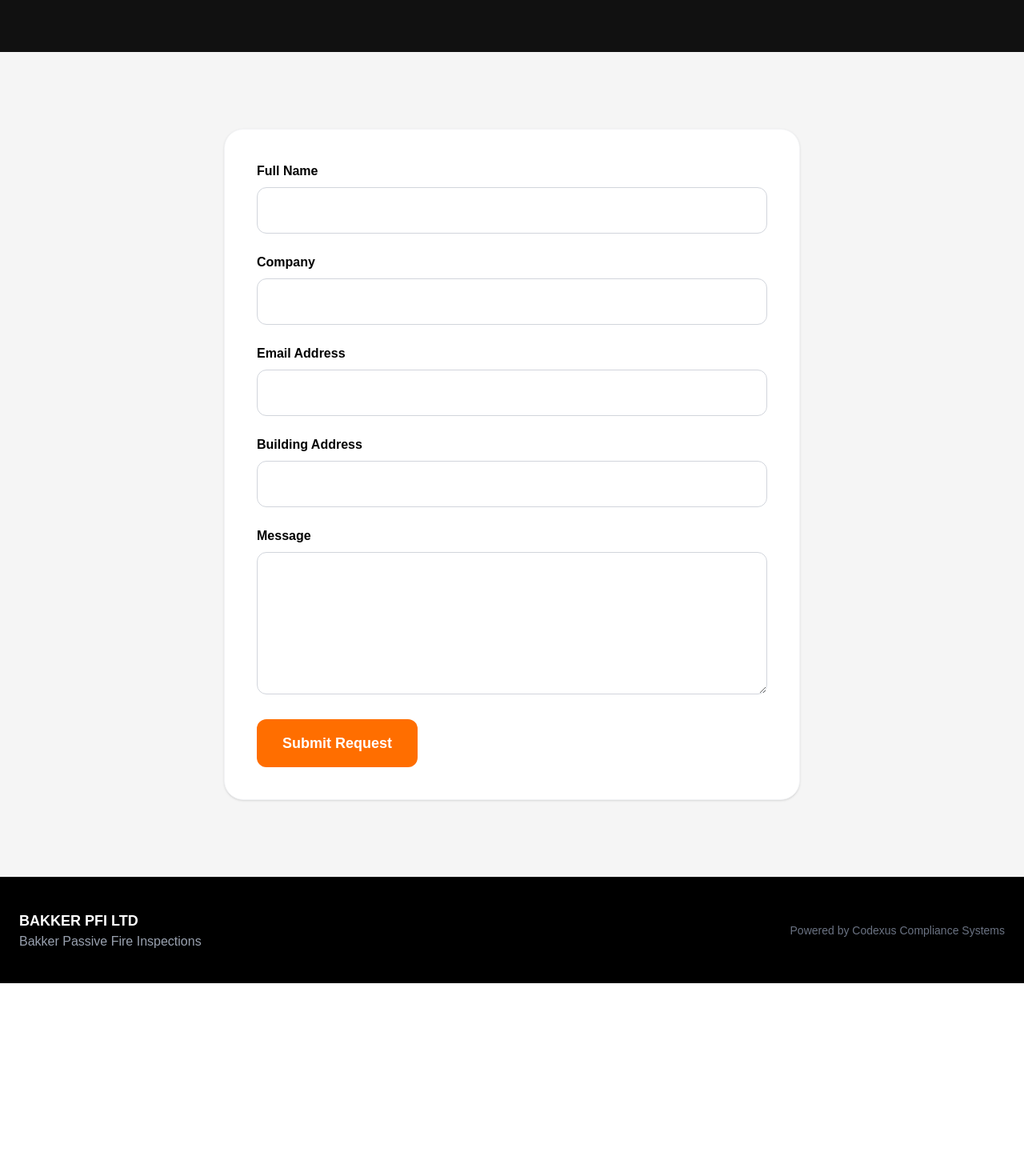
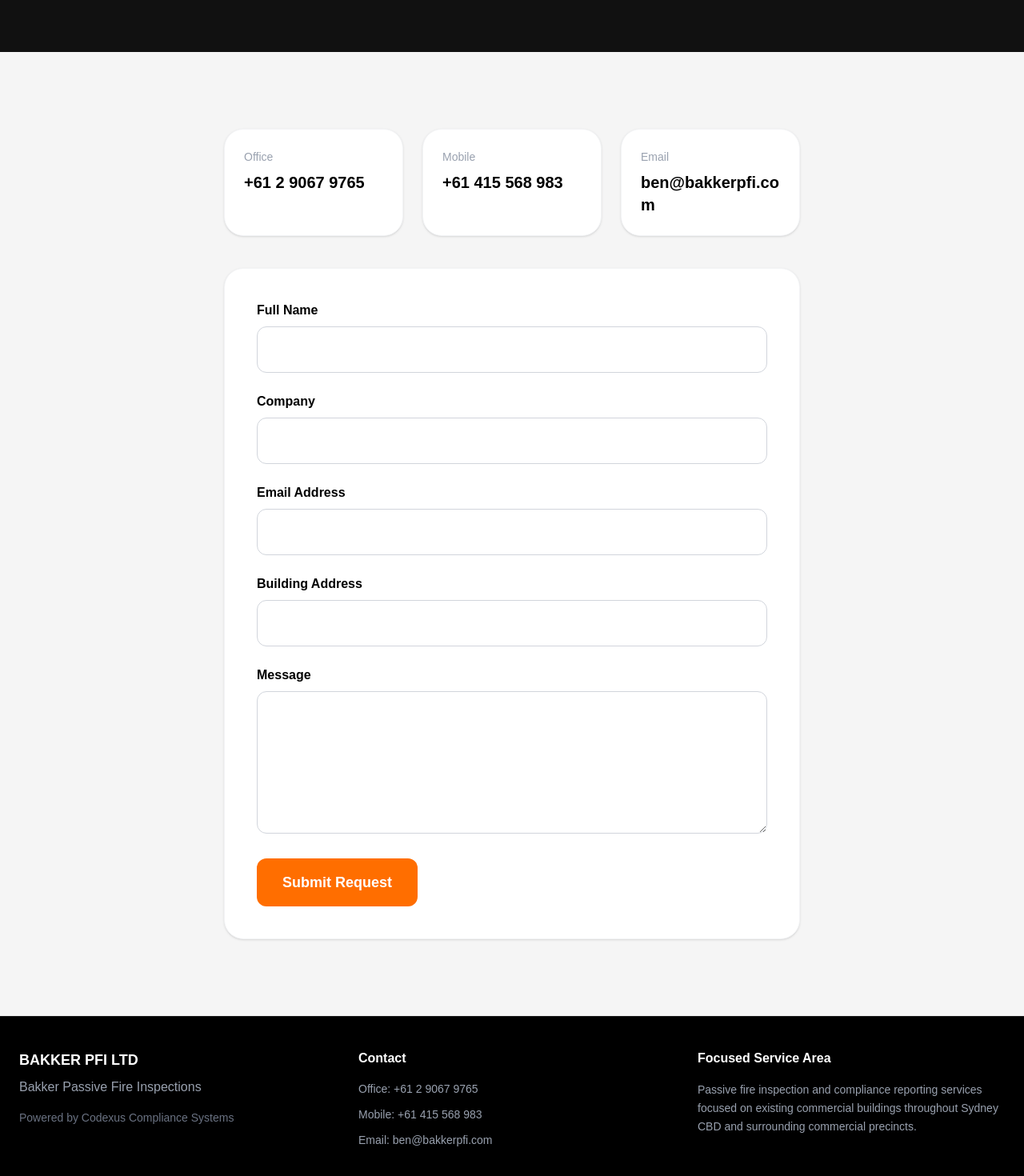
Before and after one commit to bakkerpfi/bpfi-aus, a Next.js app: page /contact in a window 1280 px wide. Shown: the part 686-2156 px from the top of the page at 80% size. Before the commit the page ends 1915 px from the top, so only its background shows below. Built offline with nearby package versions, Linux system fonts and the light colour scheme.

Commit message:
contact update

```diff
--- a/app/contact/page.tsx
+++ b/app/contact/page.tsx
@@ -19,6 +19,40 @@
       </section>
 
       <section className="max-w-3xl mx-auto px-6 py-24">
+        <div className="grid md:grid-cols-3 gap-6 mb-10">
+  <div className="bg-white rounded-3xl p-6 border border-gray-100 shadow-sm">
+    <p className="text-sm text-gray-400 mb-2">Office</p>
+
+    <a
+      href="tel:+61290679765"
+      className="text-xl font-bold hover:text-[#ff6e00] transition-colors"
+    >
+      +61 2 9067 9765
+    </a>
+  </div>
+
+  <div className="bg-white rounded-3xl p-6 border border-gray-100 shadow-sm">
+    <p className="text-sm text-gray-400 mb-2">Mobile</p>
+
+    <a
+      href="tel:+61415568983"
+      className="text-xl font-bold hover:text-[#ff6e00] transition-colors"
+    >
+      +61 415 568 983
+    </a>
+  </div>
+
+  <div className="bg-white rounded-3xl p-6 border border-gray-100 shadow-sm">
+    <p className="text-sm text-gray-400 mb-2">Email</p>
+
+    <a
+      href="mailto:ben@bakkerpfi.com"
+      className="text-xl font-bold hover:text-[#ff6e00] transition-colors break-all"
+    >
+      ben@bakkerpfi.com
+    </a>
+  </div>
+</div>
         <form className="bg-white rounded-3xl p-10 shadow-sm border border-gray-100 space-y-6">
           <div>
             <label className="block mb-2 font-semibold">
--- a/components/Footer.tsx
+++ b/components/Footer.tsx
@@ -1,17 +1,65 @@
 export default function Footer() {
   return (
     <footer className="bg-black text-white py-10 border-t border-white/10">
-      <div className="max-w-7xl mx-auto px-6 flex flex-col md:flex-row items-center justify-between gap-4">
-        <div>
-          <p className="font-bold text-lg">BAKKER PFI LTD</p>
+      <div className="max-w-7xl mx-auto px-6">
+        <div className="grid md:grid-cols-3 gap-10 items-start">
+          <div>
+            <p className="font-bold text-lg">BAKKER PFI LTD</p>
 
-          <p className="text-gray-400">
-            Bakker Passive Fire Inspections
-          </p>
-        </div>
+            <p className="text-gray-400 mt-2">
+              Bakker Passive Fire Inspections
+            </p>
 
-        <div className="text-gray-500 text-sm">
-          Powered by Codexus Compliance Systems
+            <p className="text-gray-500 mt-4 text-sm">
+              Powered by Codexus Compliance Systems
+            </p>
+          </div>
+
+          <div>
+            <p className="font-semibold mb-4">Contact</p>
+
+            <div className="space-y-3 text-gray-400 text-sm">
+              <p>
+                Office:{" "}
+                <a
+                  href="tel:+61290679765"
+                  className="hover:text-white transition-colors"
+                >
+                  +61 2 9067 9765
+                </a>
+              </p>
+
+              <p>
+                Mobile:{" "}
+                <a
+                  href="tel:+61415568983"
+                  className="hover:text-white transition-colors"
+                >
+                  +61 415 568 983
+                </a>
+              </p>
+
+              <p>
+                Email:{" "}
+                <a
+                  href="mailto:ben@bakkerpfi.com"
+                  className="hover:text-white transition-colors"
+                >
+                  ben@bakkerpfi.com
+                </a>
+              </p>
+            </div>
+          </div>
+
+          <div>
+            <p className="font-semibold mb-4">Focused Service Area</p>
+
+            <p className="text-gray-400 text-sm leading-relaxed">
+              Passive fire inspection and compliance reporting services focused
+              on existing commercial buildings throughout Sydney CBD and
+              surrounding commercial precincts.
+            </p>
+          </div>
         </div>
       </div>
     </footer>
```
